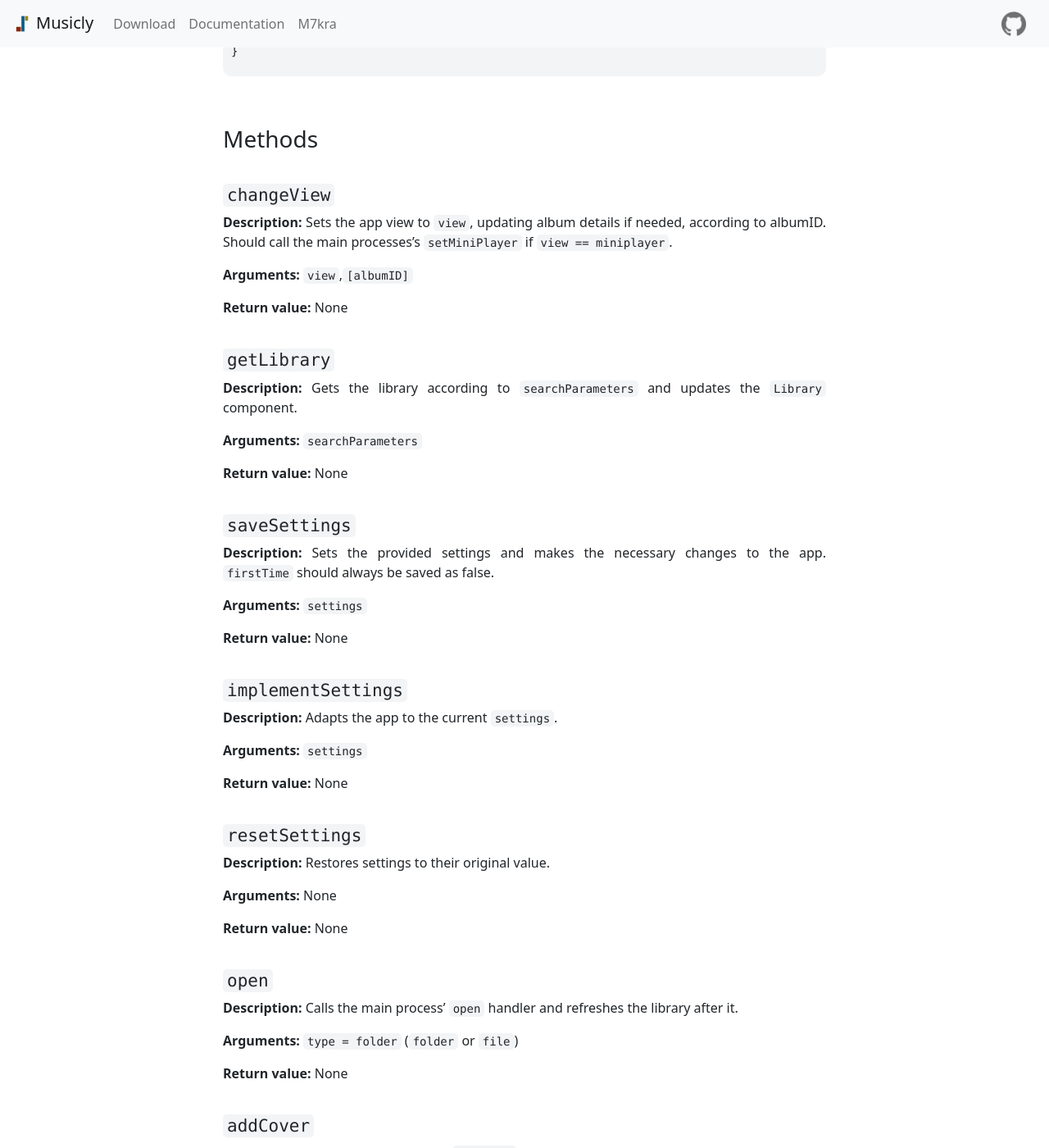
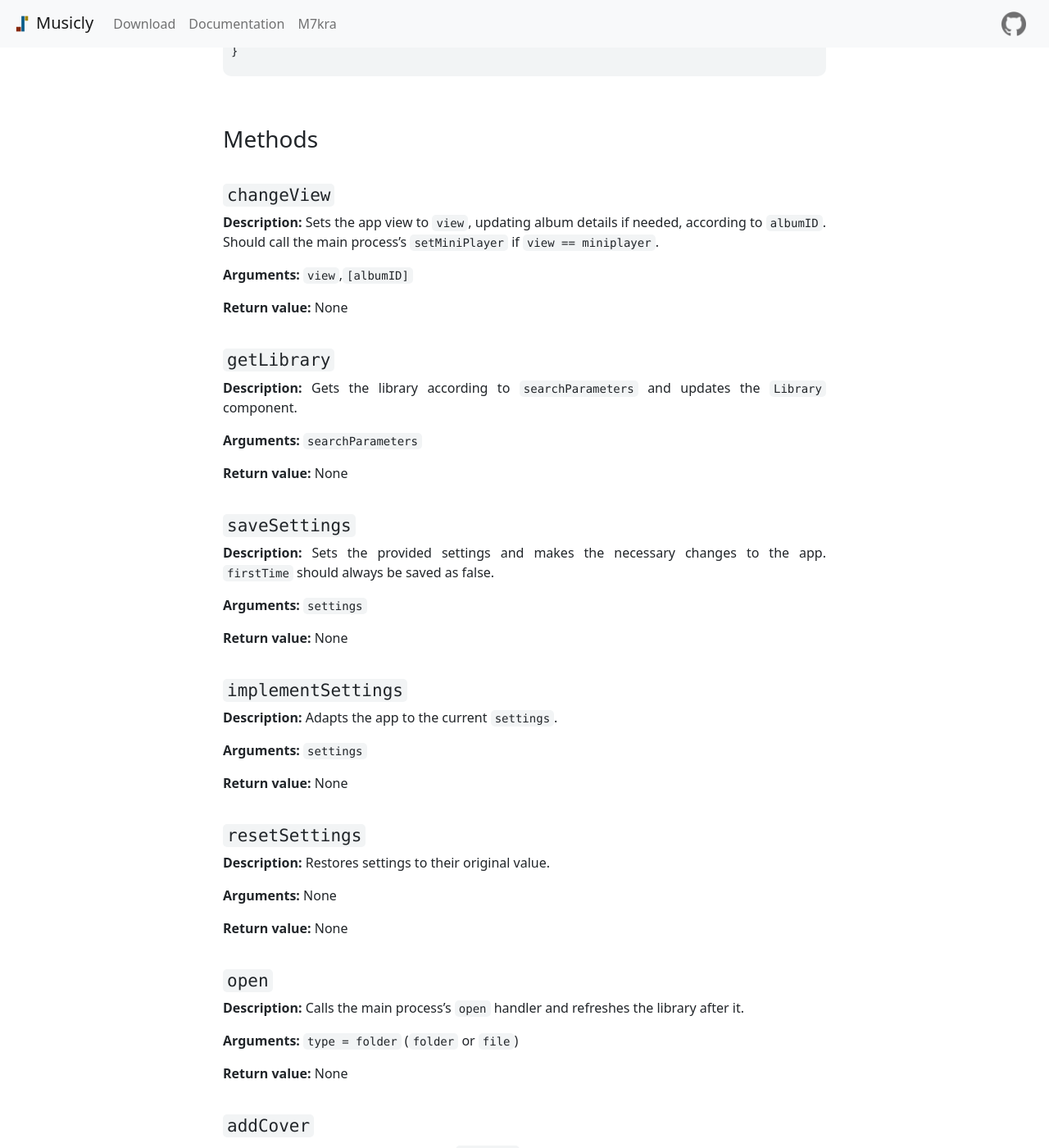
Before and after one commit to bogosorter/Musicly, a Jekyll site: the page built from docs/developer/controller.md, in a window 1280 px wide and 1400 px high, scrolled down 6073 px. Shown: the whole window at 82% size. Built offline with Jekyll 4.4.1, drawn with Linux system fonts in a browser that asks for light colours; some of the changed text lies outside the part shown.

Commit message:
Spell checking

```diff
--- a/docs/developer/controller.md
+++ b/docs/developer/controller.md
@@ -207,7 +207,7 @@
 
 #### `changeView`
 
-**Description:** Sets the app view to `view`, updating album details if needed, according to albumID. Should call the main processes's `setMiniPlayer` if `view == miniplayer`.
+**Description:** Sets the app view to `view`, updating album details if needed, according to `albumID`. Should call the main process's `setMiniPlayer` if `view == miniplayer`.
 
 **Arguments:** `view`,`[albumID]`
 
@@ -247,7 +247,7 @@
 
 #### `open`
 
-**Description:** Calls the main process' `open` handler and refreshes the library after it.
+**Description:** Calls the main process's `open` handler and refreshes the library after it.
 
 **Arguments:** `type = folder` (`folder` or `file`)
 
@@ -255,7 +255,7 @@
 
 #### `addCover`
 
-**Description:** Calls the main process' `addCover` handler and refreshes the component that called it according to `caller`.
+**Description:** Calls the main process's `addCover` handler and refreshes the component that called it according to `caller`.
 
 **Arguments:** `albumID`, `caller` (`albumDetails` or `library`)
 
@@ -263,7 +263,7 @@
 
 #### `deleteAlbum`
 
-**Description:** Calls the main process' `deleteAlbum` handler and refreshes the library after it.
+**Description:** Calls the main process's `deleteAlbum` handler and refreshes the library after it.
 
 **Arguments:** `albumID`
 
@@ -271,7 +271,7 @@
 
 #### `updateAlbumInfo`
 
-**Description:** Calls the main process' `updateAlbumInfo` handler and refreshes the `AlbumDetails` component.
+**Description:** Calls the main process's `updateAlbumInfo` handler and refreshes the `AlbumDetails` component.
 
 **Arguments:** `albumID`, `albumInfo`
 
@@ -279,7 +279,7 @@
 
 #### `updateTrackInfo`
 
-**Description:** Calls the main process' `updateTrackInfo` handler and refreshes the `AlbumDetails` component.
+**Description:** Calls the main process's `updateTrackInfo` handler and refreshes the `AlbumDetails` component.
 
 **Arguments:** `albumID`, `trackID`, `trackInfo`
 
```
Also changed, not shown: docs/user/user.md (+2 -2 lines).
